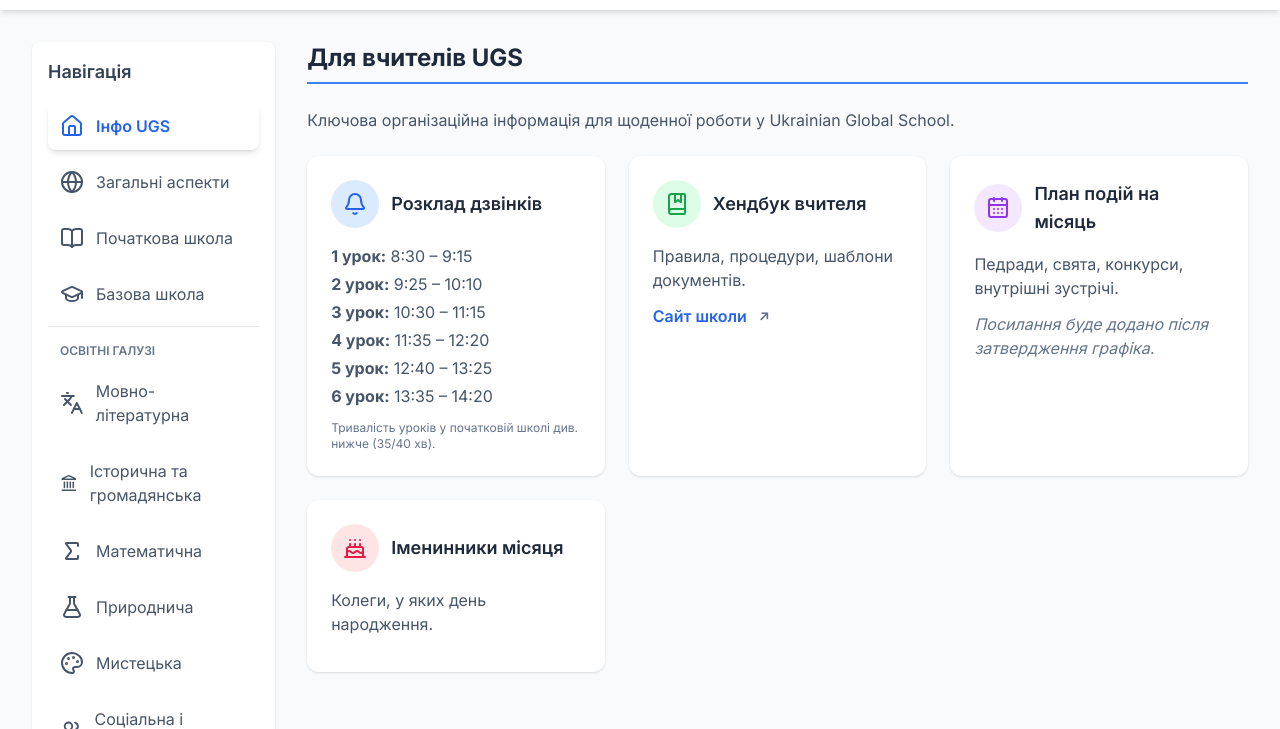
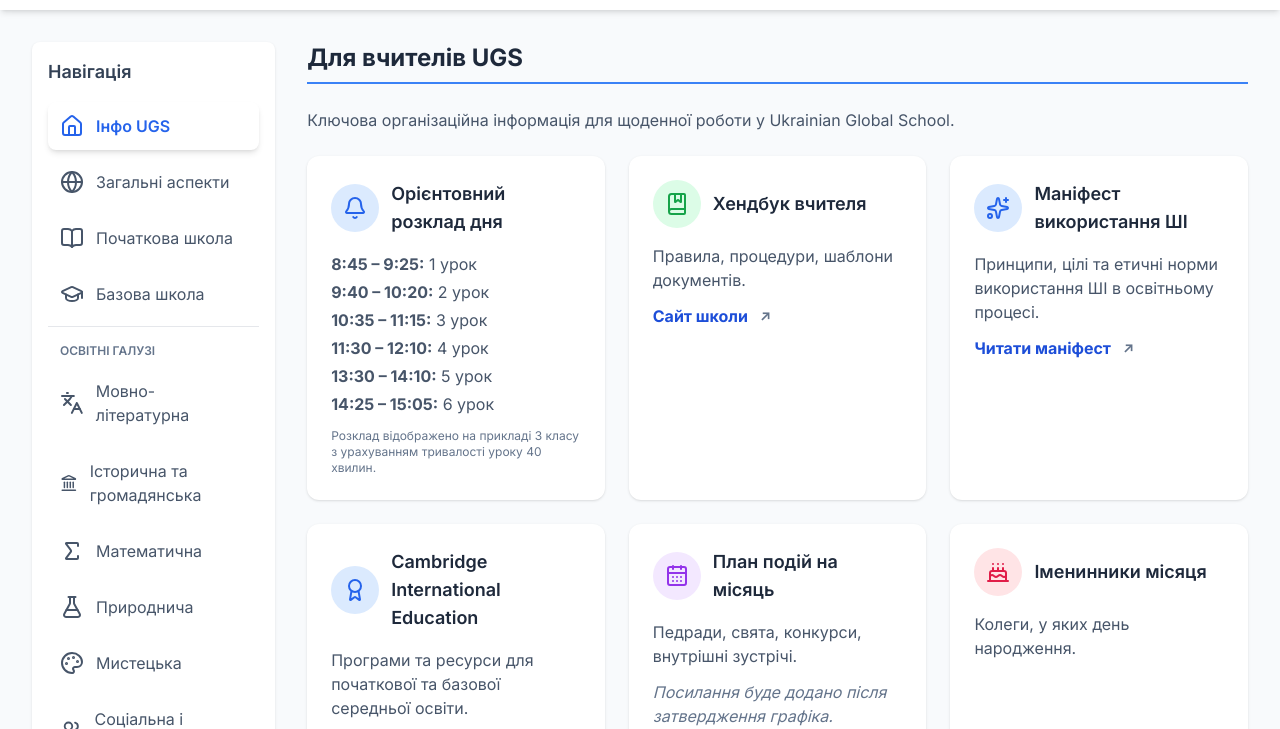
Before and after one commit to ugsnavigator/ugsnavigator.github.io, a plain HTML site: page index.html in a window 1280 px wide. Shown: the part 54-783 px from the top of the page. Drawn offline with nearby package versions, Linux system fonts and the light colour scheme.

Commit message:
Update index.html

```diff
--- a/index.html
+++ b/index.html
@@ -87,14 +87,36 @@
             <p class="text-slate-600 searchable">Ключова організаційна інформація для щоденної роботи у Ukrainian Global School.</p>
             <div class="grid grid-cols-1 md:grid-cols-2 lg:grid-cols-3 gap-6">
               <div class="bg-white p-6 rounded-xl shadow">
-                <div class="flex items-center gap-3 mb-4"><div class="bg-blue-100 p-3 rounded-full"><i data-lucide="bell" class="text-blue-600"></i></div><h3 class="text-lg font-semibold searchable">Розклад дзвінків</h3></div>
-                <ul class="space-y-1 text-slate-600 searchable"><li><b>1 урок:</b> 8:30 – 9:15</li><li><b>2 урок:</b> 9:25 – 10:10</li><li><b>3 урок:</b> 10:30 – 11:15</li><li><b>4 урок:</b> 11:35 – 12:20</li><li><b>5 урок:</b> 12:40 – 13:25</li><li><b>6 урок:</b> 13:35 – 14:20</li></ul>
-                <p class="mt-3 text-xs text-slate-500">Тривалість уроків у початковій школі див. нижче (35/40 хв).</p>
+                <div class="flex items-center gap-3 mb-4"><div class="bg-blue-100 p-3 rounded-full"><i data-lucide="bell" class="text-blue-600"></i></div><h3 class="text-lg font-semibold searchable">Орієнтовний розклад дня</h3></div>
+                <ul class="space-y-1 text-slate-600 searchable">
+                  <li><b>8:45 – 9:25:</b> 1 урок</li>
+                  <li><b>9:40 – 10:20:</b> 2 урок</li>
+                  <li><b>10:35 – 11:15:</b> 3 урок</li>
+                  <li><b>11:30 – 12:10:</b> 4 урок</li>
+                  <li><b>13:30 – 14:10:</b> 5 урок</li>
+                  <li><b>14:25 – 15:05:</b> 6 урок</li>
+                </ul>
+                <p class="mt-3 text-xs text-slate-500 searchable">Розклад відображено на прикладі 3 класу з урахуванням тривалості уроку 40 хвилин.</p>
               </div>
               <div class="bg-white p-6 rounded-xl shadow">
                 <div class="flex items-center gap-3 mb-4"><div class="bg-green-100 p-3 rounded-full"><i data-lucide="book-marked" class="text-green-600"></i></div><h3 class="text-lg font-semibold searchable">Хендбук вчителя</h3></div>
                 <p class="text-slate-600 mb-3 searchable">Правила, процедури, шаблони документів.</p>
-                <a class="inline-flex items-center gap-2 text-blue-600 font-semibold hover:text-blue-800 ext" href="https://globalschool.in.ua/" target="_blank">Сайт школи</a>
+                <a class="block inline-flex items-center gap-2 text-blue-700 font-bold hover:text-blue-900 ext" href="https://globalschool.in.ua/" target="_blank">Сайт школи</a>
+              </div>
+              <div class="bg-white p-6 rounded-xl shadow">
+                <div class="flex items-center gap-3 mb-4"><div class="bg-blue-100 p-3 rounded-full"><i data-lucide="sparkles" class="text-blue-600"></i></div><h3 class="text-lg font-semibold searchable">Маніфест використання ШІ</h3></div>
+                <p class="text-slate-600 mb-3 searchable">Принципи, цілі та етичні норми використання ШІ в освітньому процесі.</p>
+                <div class="text-slate-600 space-y-2 mb-3">
+                </div>
+                <a class="block inline-flex items-center gap-2 text-blue-700 font-bold hover:text-blue-900 ext" href="https://docs.google.com/document/d/1wS85tGPCThk-cJfdmVtGDtJEgZ9R-zCqX_sBHjYiYjs/edit?usp=sharing" target="_blank">Читати маніфест</a>
+              </div>
+              <div class="bg-white p-6 rounded-xl shadow">
+                <div class="flex items-center gap-3 mb-4"><div class="bg-blue-100 p-3 rounded-full"><i data-lucide="award" class="text-blue-600"></i></div><h3 class="text-lg font-semibold searchable">Cambridge International Education</h3></div>
+                <p class="text-slate-600 mb-3 searchable">Програми та ресурси для початкової та базової середньої освіти.</p>
+                <div class="space-y-2">
+                  <a class="block inline-flex items-center gap-2 text-blue-700 font-bold hover:text-blue-900 ext" href="https://primary.cambridgeinternational.org/" target="_blank">Primary</a>
+                  <a class="block inline-flex items-center gap-2 text-blue-700 font-bold hover:text-blue-900 ext" href="https://lowersecondary.cambridgeinternational.org/" target="_blank">Lower Secondary</a>
+                </div>
               </div>
               <div class="bg-white p-6 rounded-xl shadow">
                 <div class="flex items-center gap-3 mb-4"><div class="bg-purple-100 p-3 rounded-full"><i data-lucide="calendar-days" class="text-purple-600"></i></div><h3 class="text-lg font-semibold searchable">План подій на місяць</h3></div>
```
